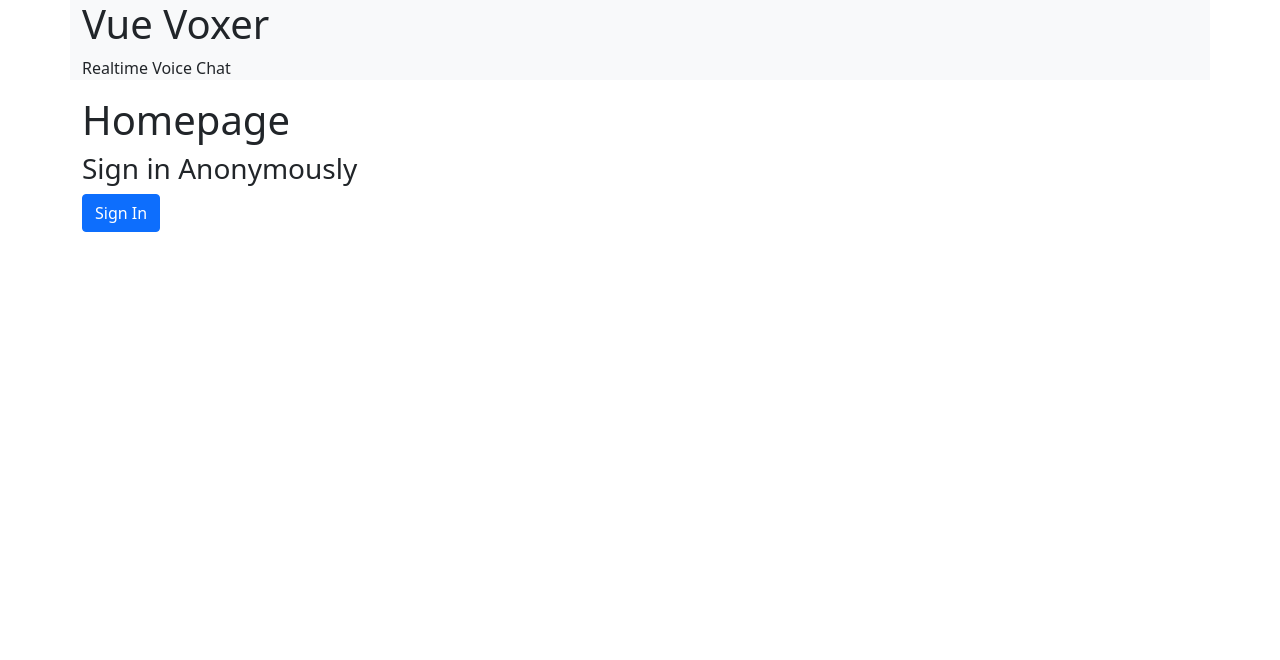
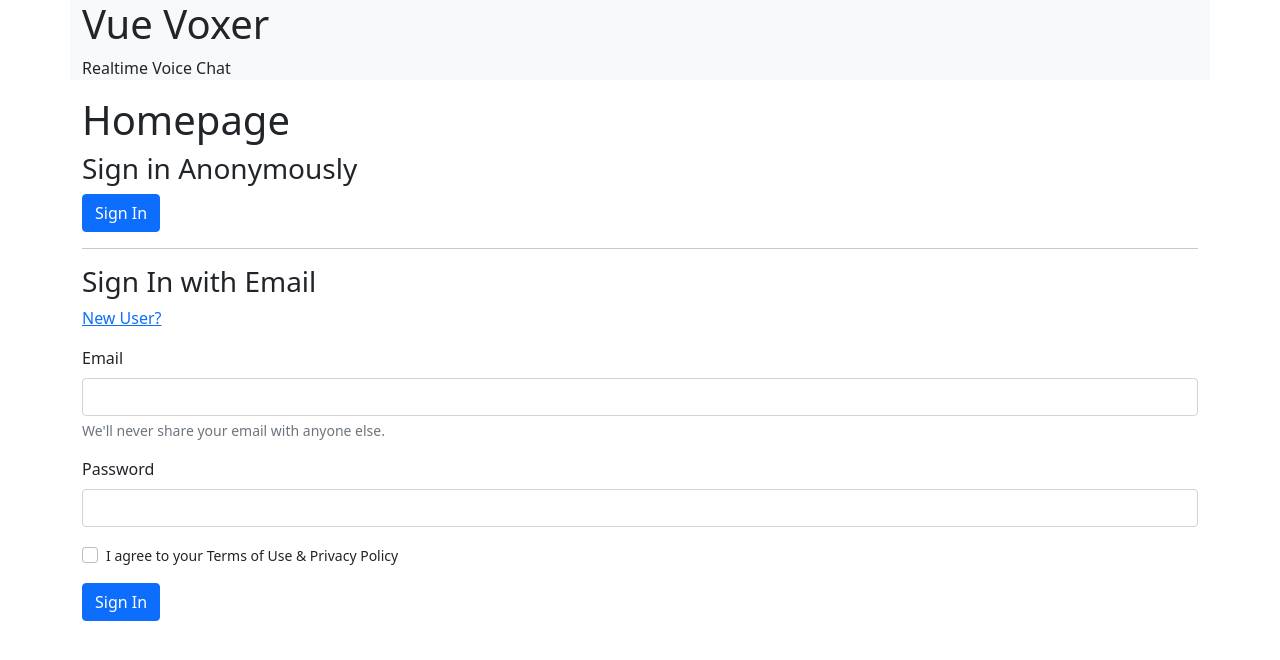
Before and after one commit to GregJacobs82/vue-firebase-vox, a Vue app: page / in a window 1280 px wide. Shown: the top 660 px of the page. Built offline with nearby package versions, Linux system fonts and the light colour scheme; no server answers; what vuefire would draw is missing.

Commit message:
User Auth: Email / Password Form; Loading state;

```diff
--- a/src/components/Login.vue
+++ b/src/components/Login.vue
@@ -1,9 +1,53 @@
 <template>
     <aside>
         <h3>Sign in Anonymously</h3>
-        <button type="submit" class="btn btn-primary" @click="auth.signInAnonymously()">
+        <button class="btn btn-primary" @click="auth.signInAnonymously()">
             Sign In
         </button>
+
+        <hr>
+
+        <div v-if="newUser" class="mb-3">
+            <h3>Sign Up for a New Account</h3>
+            <a href="#" @click="newUser = !newUser">
+                Returning User?
+            </a>
+        </div>
+
+        <div v-else class="mb-3">
+            <h3>Sign In with Email</h3>
+            <a href="#" @click="newUser = !newUser">
+                New User?
+            </a>
+        </div>
+
+        <div>
+            <div class="mb-3">
+                <label for="inputEmail1" class="form-label">Email</label>
+                <input v-model="email" type="email" class="form-control" id="inputEmail1" aria-describedby="emailHelp">
+                <div id="emailHelp" class="form-text">We'll never share your email with anyone else.</div>
+            </div>
+            <div class="mb-3">
+                <label for="inputPassword1" class="form-label">Password</label>
+                <input v-model="password" type="password" class="form-control" id="inputPassword1">
+            </div>
+            <div class="mb-3 form-check">
+                <input type="checkbox" class="form-check-input" id="check1">
+                <label class="form-check-label" for="check1">
+                    <small>I agree to your Terms of Use &amp; Privacy Policy</small>
+                </label>
+            </div>
+
+            <button v-if="loading" class="btn btn-primary disabled" @click="signInOrCreateUser()" disabled>
+                <div class="spinner-grow spinner-grow-sm" role="status">
+                    <span class="visually-hidden">Loading...</span>
+                </div>
+                Loading...
+            </button>
+            <button v-else class="btn btn-primary" @click="signInOrCreateUser()">
+                {{ newUser ? 'Sign Up' : 'Sign In' }}
+            </button>
+        </div>
     </aside>
 </template>
 
@@ -14,7 +58,25 @@
         data() {
             return {
                 auth,
+
+                newUser: false,
+                email: '',
+                password: '',
+                loading: false,
             };
+        },
+        methods: {
+            async signInOrCreateUser() {
+                this.loading = true;
+
+                if (this.newUser) {
+                    await auth.createUserWithEmailAndPassword(this.email, this.password);
+                } else {
+                    await auth.signInWithEmailAndPassword(this.email, this.password);
+                }
+
+                this.loading = false;
+            }
         }
     }
 </script>
```
